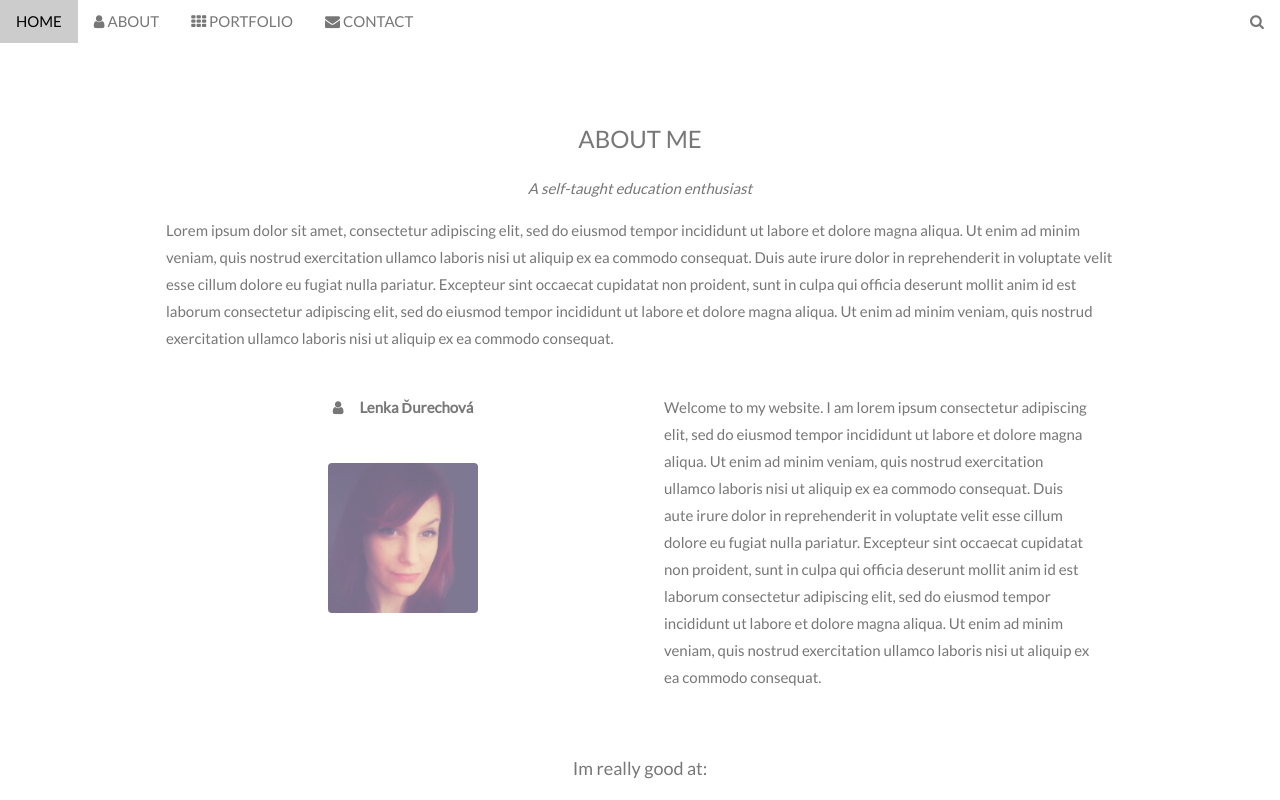
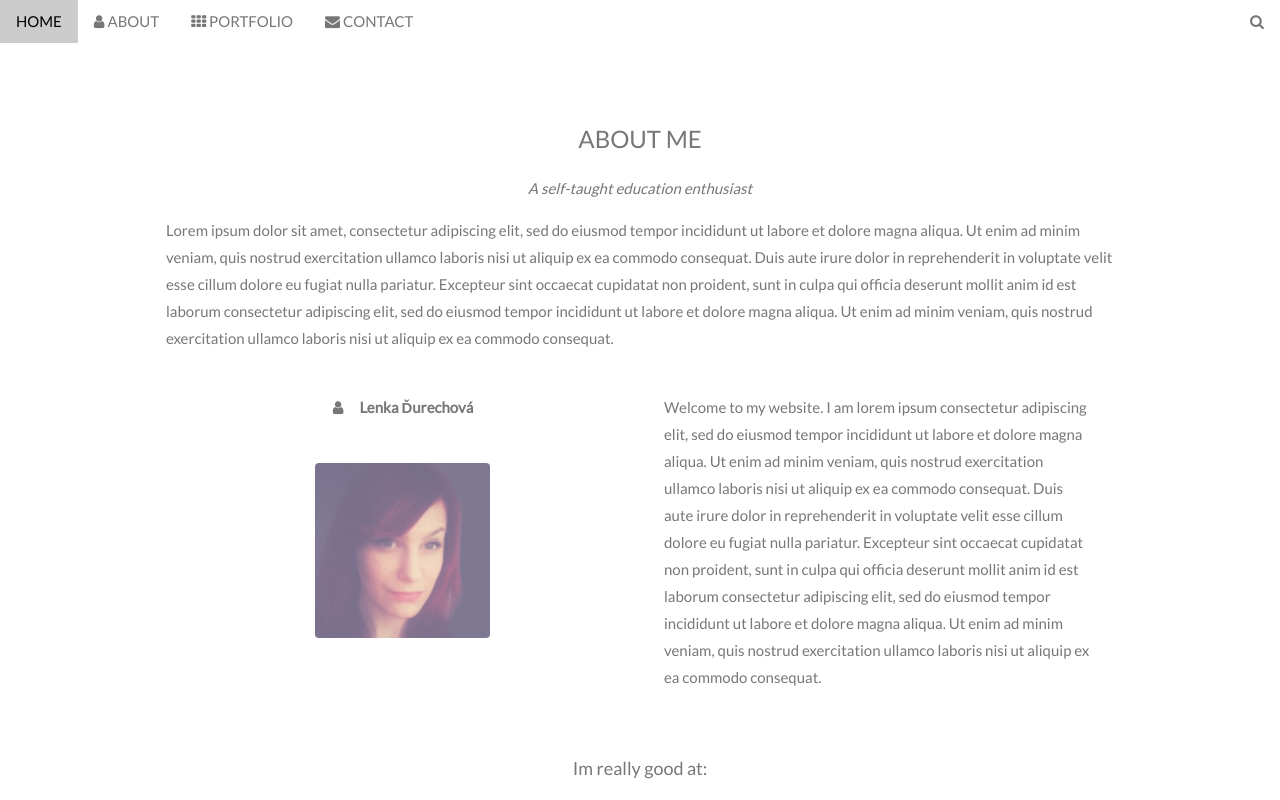
Before and after one commit to LennaD/uloha, a plain HTML site: page index.html in a window 1280 px wide. Drawn offline with nearby package versions, Linux system fonts and the light colour scheme.

Commit message:
Fix photo

```diff
--- a/index.html
+++ b/index.html
@@ -72,7 +72,7 @@ body, html {
   <div class="w3-row">
     <div class="w3-col m6 w3-center w3-padding-large">
       <p><b><i class="fa fa-user w3-margin-right"></i>Lenka Ďurechová</b></p><br>
-      <img src="/photo.jpg" class="w3-round w3-image w3-opacity w3-hover-opacity-off" alt="Photo of Me" width="150" height="76">
+      <img src="photo.jpg" class="w3-round w3-image w3-opacity w3-hover-opacity-off" alt="Photo of Me" width="175" height="88">
     </div>
 
     <div class="w3-col m6 w3-hide-small w3-padding-large">
```
